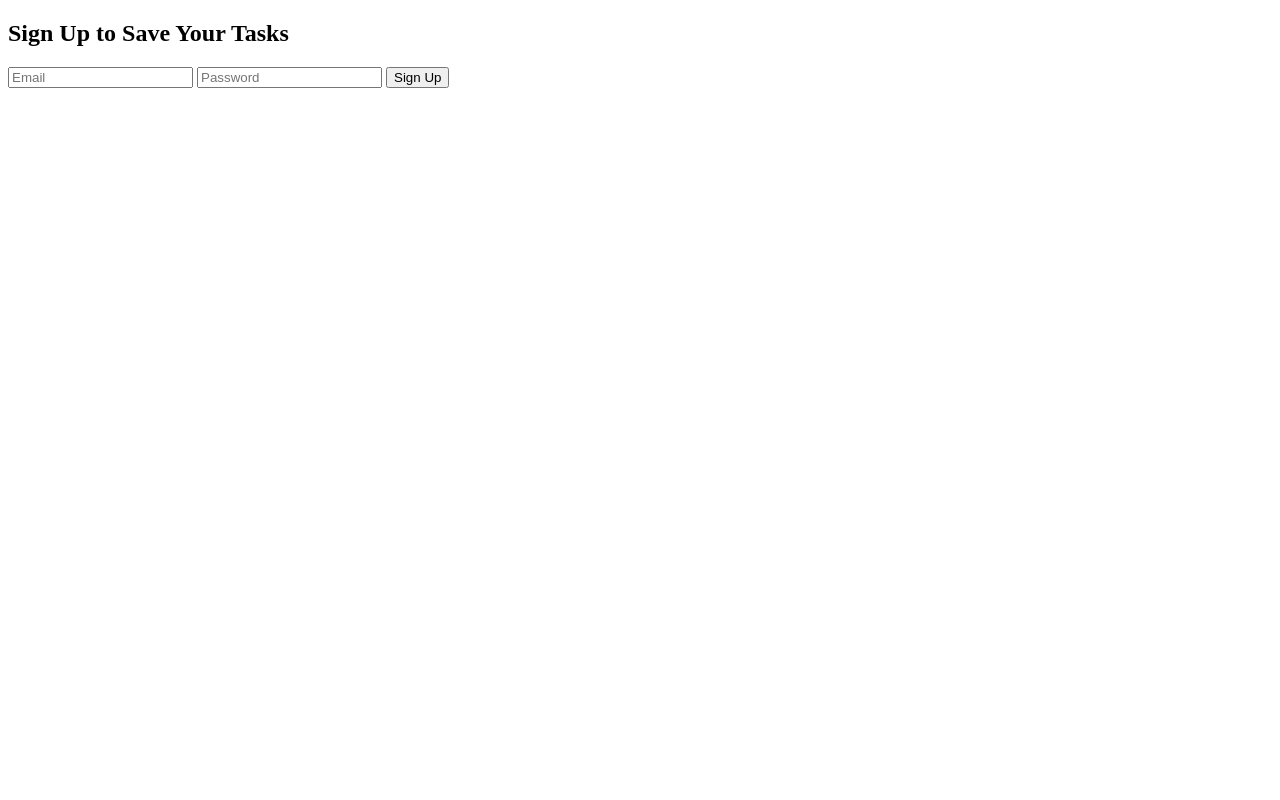
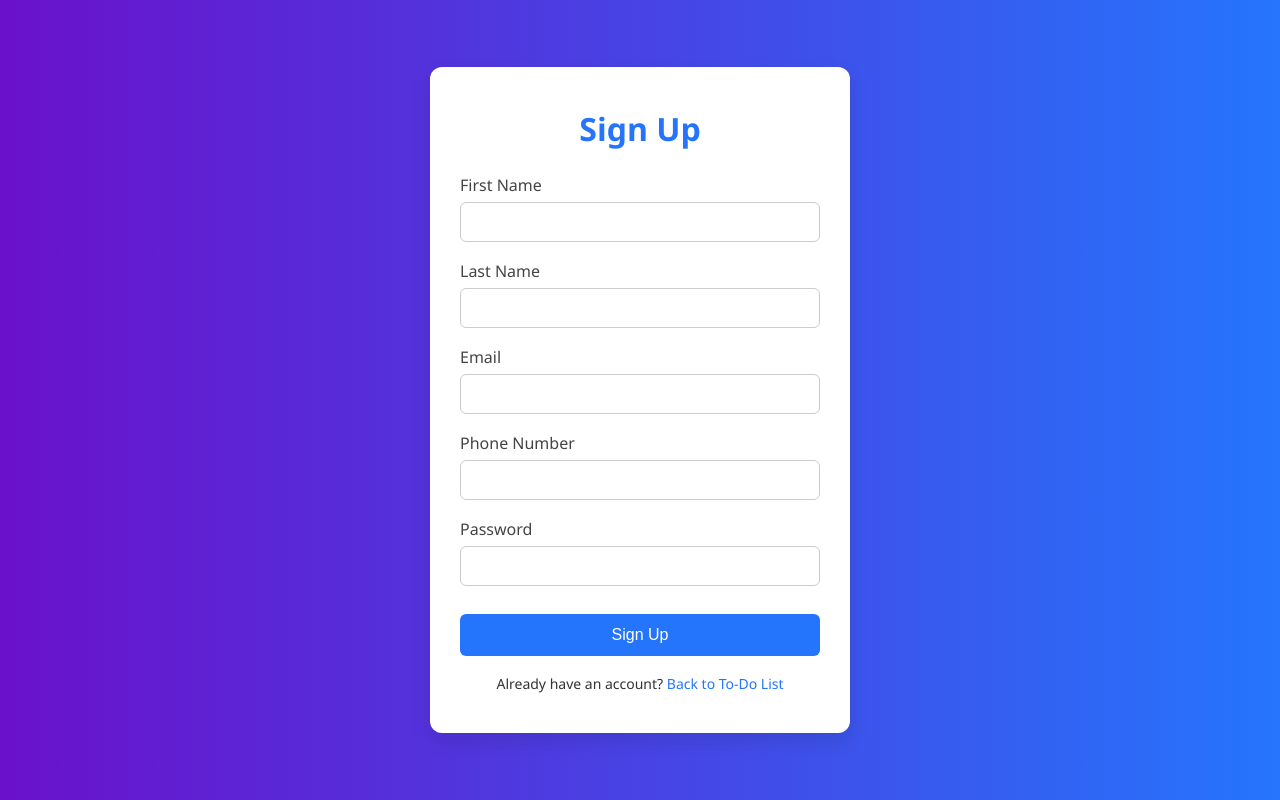
Before and after one commit to vivinero/TO-DO-Frontend, a plain HTML site: page signup.index.html in a window 1280 px wide. Drawn offline with Linux system fonts and the light colour scheme.

Commit message:
signup page

```diff
--- a/index.js
+++ b/index.js
@@ -21,7 +21,7 @@ taskForm.addEventListener("submit", async (e) => {
         if (res.ok) {
             const save = confirm("Do you want to save this task and view it later?");
             if (save) {
-                window.location.href = "signup.html";
+                window.location.href = "signup.index.html";
             } else {
                 loadTasks();
             }
--- /dev/null
+++ b/signUpStyles.css
@@ -0,0 +1,87 @@
+* {
+    box-sizing: border-box;
+    margin: 0;
+    padding: 0;
+  }
+
+  body {
+    font-family: 'Segoe UI', Tahoma, Geneva, Verdana, sans-serif;
+    background: linear-gradient(to right, #6a11cb, #2575fc);
+    color: #333;
+    height: 100vh;
+    display: flex;
+    justify-content: center;
+    align-items: center;
+  }
+
+  .container {
+    background-color: #fff;
+    padding: 40px 30px;
+    border-radius: 12px;
+    box-shadow: 0 8px 20px rgba(0, 0, 0, 0.1);
+    max-width: 420px;
+    width: 100%;
+  }
+
+  h1 {
+    text-align: center;
+    margin-bottom: 24px;
+    color: #2575fc;
+  }
+
+  .form-group {
+    margin-bottom: 18px;
+  }
+
+  label {
+    display: block;
+    font-weight: 500;
+    margin-bottom: 6px;
+    color: #444;
+  }
+
+  input {
+    width: 100%;
+    padding: 10px 14px;
+    border-radius: 6px;
+    border: 1px solid #ccc;
+    font-size: 16px;
+    transition: border-color 0.3s;
+  }
+
+  input:focus {
+    border-color: #2575fc;
+    outline: none;
+  }
+
+  button {
+    width: 100%;
+    padding: 12px;
+    border: none;
+    border-radius: 6px;
+    background-color: #2575fc;
+    color: white;
+    font-size: 16px;
+    cursor: pointer;
+    transition: background-color 0.3s;
+    margin-top: 10px;
+  }
+
+  button:hover {
+    background-color: #1d5fd0;
+  }
+
+  p {
+    text-align: center;
+    margin-top: 18px;
+    font-size: 14px;
+  }
+
+  a {
+    color: #2575fc;
+    text-decoration: none;
+  }
+
+  a:hover {
+    text-decoration: underline;
+  }
--- a/signup.index.html
+++ b/signup.index.html
@@ -2,16 +2,80 @@
 <html lang="en">
 <head>
   <meta charset="UTF-8" />
+  <meta name="viewport" content="width=device-width, initial-scale=1.0"/>
   <title>Sign Up</title>
+  <link rel="stylesheet" href="signUpStyles.css" />
 </head>
 <body>
-  <h2>Sign Up to Save Your Tasks</h2>
-  <form id="signupForm">
-    <input type="email" id="email" placeholder="Email" required />
-    <input type="password" id="password" placeholder="Password" required />
-    <button type="submit">Sign Up</button>
-  </form>
+  <main class="container">
+    <h1>Sign Up</h1>
 
-  <script src="signup.js"></script>
+    <form id="signUpForm">
+      <div class="form-group">
+        <label for="firstName">First Name</label>
+        <input type="text" id="firstName" name="firstName" required />
+      </div>
+
+      <div class="form-group">
+        <label for="lastName">Last Name</label>
+        <input type="text" id="lastName" name="lastName" required />
+      </div>
+
+      <div class="form-group">
+        <label for="email">Email</label>
+        <input type="email" id="email" name="email" required />
+      </div>
+
+      <div class="form-group">
+        <label for="phoneNumber">Phone Number</label>
+        <input type="tel" id="phoneNumber" name="phoneNumber" required />
+      </div>
+
+      <div class="form-group">
+        <label for="password">Password</label>
+        <input type="password" id="password" name="password" required />
+      </div>
+
+      <button type="submit">Sign Up</button>
+    </form>
+
+    <p>Already have an account? <a href="index.html">Back to To-Do List</a></p>
+  </main>
+
+  <script>
+    document.getElementById("signUpForm").addEventListener("submit", async function (e) {
+      e.preventDefault();
+
+      const data = {
+        firstName: document.getElementById("firstName").value.trim(),
+        lastName: document.getElementById("lastName").value.trim(),
+        email: document.getElementById("email").value.trim(),
+        phoneNumber: document.getElementById("phoneNumber").value.trim(),
+        password: document.getElementById("password").value.trim(),
+      };
+
+      try {
+        const response = await fetch("https://h-task2.onrender.com/signup", {
+          method: "POST",
+          headers: {
+            "Content-Type": "application/json"
+          },
+          body: JSON.stringify(data)
+        });
+
+        const result = await response.json();
+
+        if (response.ok) {
+          alert(`Success: ${result.message}`);
+          window.location.href = "index.html"; // Redirect to To-Do List
+        } else {
+          alert(`Error: ${result.error || "Unable to sign up"}`);
+        }
+      } catch (error) {
+        console.error("Error:", error);
+        alert("Something went wrong. Please try again.");
+      }
+    });
+  </script>
 </body>
 </html>
--- a/signup.js
+++ b/signup.js
@@ -1,5 +1,5 @@
 // signup.js
-const API_URL = "http://localhost:3000/api";
+const API_URL = "https://to-do-list-backendd.onrender.com";
 
 document.getElementById("signupForm").addEventListener("submit", async (e) => {
   e.preventDefault();
@@ -18,7 +18,7 @@ document.getElementById("signupForm").addEventListener("submit", async (e) => {
 
     if (res.ok) {
       alert("Signup successful!");
-      // Redirect to tasks or login page
+      // Redirect to tasks or todo page
       window.location.href = "index.html";
     } else {
       alert(data.message || "Signup failed");
```
